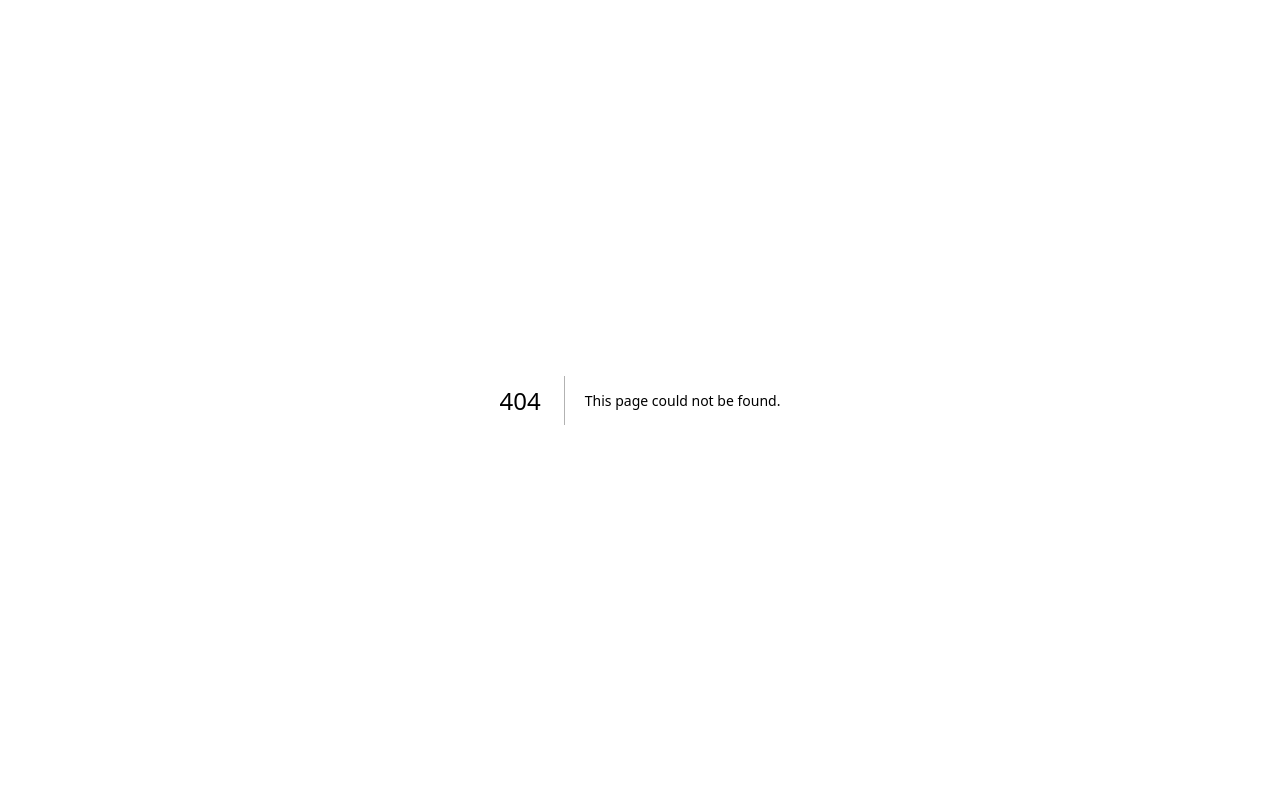
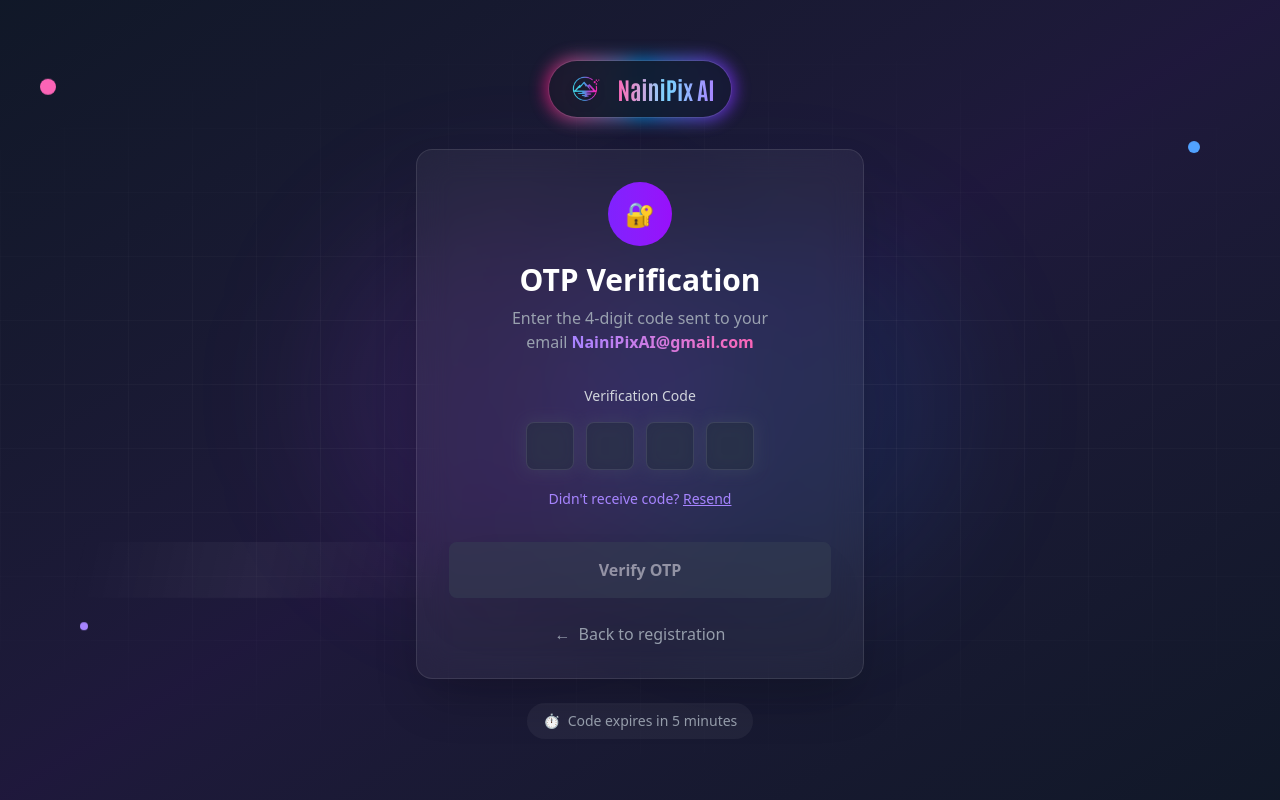
Before and after one commit to 201Harsh/NainiPix, a Next.js app in the folder frontend/: page /verify in a window 1280 px wide. Before the commit this address had no page. Built offline with nearby package versions, Linux system fonts and the light colour scheme.

Commit message:
Otp Verify page

```diff
--- /dev/null
+++ b/frontend/app/verify/page.tsx
@@ -0,0 +1,221 @@
+"use client";
+import Image from "next/image";
+import React, { useState } from "react";
+
+const page = () => {
+  const [otp, setOtp] = useState(["", "", "", ""]);
+  const [isSubmitting, setIsSubmitting] = useState(false);
+  const [isVerified, setIsVerified] = useState(false);
+  const [email, setemail] = useState("NainiPixAI@gmail.com");
+
+  const handleChange = (index: number, value: string) => {
+    if (value.length > 1) return;
+
+    const newOtp = [...otp];
+    newOtp[index] = value;
+    setOtp(newOtp);
+
+    // Auto-focus next input
+    if (value && index < 5) {
+      const nextInput = document.getElementById(`otp-${index + 1}`);
+      if (nextInput) nextInput.focus();
+    }
+  };
+
+  const handleKeyDown = (index: number, e: React.KeyboardEvent) => {
+    if (e.key === "Backspace" && !otp[index] && index > 0) {
+      const prevInput = document.getElementById(`otp-${index - 1}`);
+      if (prevInput) prevInput.focus();
+    }
+  };
+
+  const handlePaste = (e: React.ClipboardEvent) => {
+    e.preventDefault();
+    const pastedData = e.clipboardData.getData("text").slice(0, 6);
+    const newOtp = [...otp];
+
+    pastedData.split("").forEach((char, index) => {
+      if (index < 6) newOtp[index] = char;
+    });
+
+    setOtp(newOtp);
+  };
+
+  const handleSubmit = async (e: React.FormEvent) => {
+    e.preventDefault();
+    setIsSubmitting(true);
+
+    const enteredOtp = otp.join("");
+    console.log("OTP Submitted:", enteredOtp);
+
+    // Simulate API call
+    await new Promise((resolve) => setTimeout(resolve, 2000));
+
+    setIsSubmitting(false);
+    setIsVerified(true);
+
+    // Reset after success
+    setTimeout(() => {
+      setIsVerified(false);
+      setOtp(["", "", "", ""]);
+    }, 300);
+  };
+
+  const isOtpComplete = otp.every((digit) => digit !== "");
+
+  return (
+    <div className="min-h-screen w-full bg-gray-900 relative overflow-hidden">
+      {/* Background Elements */}
+      <div className="absolute inset-0 bg-gradient-to-br from-gray-900 via-purple-900/20 to-gray-900"></div>
+      <div className="absolute top-1/4 left-1/4 w-96 h-96 bg-purple-500/10 rounded-full blur-3xl"></div>
+      <div className="absolute bottom-1/4 right-1/4 w-96 h-96 bg-blue-500/10 rounded-full blur-3xl"></div>
+
+      {/* Animated Grid Pattern */}
+      <div className="absolute inset-0 bg-[linear-gradient(rgba(255,255,255,0.05)_1px,transparent_1px),linear-gradient(90deg,rgba(255,255,255,0.05)_1px,transparent_1px)] bg-[size:64px_64px] [mask-image:radial-gradient(ellipse_80%_50%_at_50%_50%,black,transparent)]"></div>
+
+      <div className="relative z-10 min-h-screen flex items-center justify-center px-4 py-8">
+        {/* OTP Card */}
+        <div className="w-full max-w-md">
+          {/* Logo Header */}
+          <div className="flex items-center justify-center mb-8 animate-fade-in">
+            <div className="relative group">
+              <div className="absolute -inset-1 bg-gradient-to-r from-pink-600 via-sky-600 to-violet-600 rounded-full blur opacity-75 group-hover:opacity-100 transition duration-200"></div>
+              <div className="relative flex items-center space-x-3 bg-gray-900/90 rounded-full px-4 py-2 ring-1 ring-white/10 backdrop-blur">
+                <Image
+                  src="/img/logo.png"
+                  alt="NainiPix AI Logo"
+                  width={40}
+                  height={40}
+                  priority
+                  className="drop-shadow-lg"
+                />
+                <h1 className="font-Antonio font-bold text-2xl text-transparent bg-clip-text bg-gradient-to-r from-pink-400 via-sky-300 to-violet-400">
+                  NainiPix AI
+                </h1>
+              </div>
+            </div>
+          </div>
+
+          {/* OTP Form */}
+          <div className="bg-white/5 backdrop-blur-lg rounded-2xl border border-white/10 p-8 shadow-2xl animate-slide-up">
+            {/* Success Message */}
+
+            <div className="text-center mb-8">
+              <div className="w-16 h-16 bg-gradient-to-r from-violet-600 to-purple-600 rounded-full flex items-center justify-center mx-auto mb-4">
+                <span className="text-2xl">🔐</span>
+              </div>
+              <h2 className="text-3xl font-bold text-white mb-2">
+                OTP Verification
+              </h2>
+              <p className="text-gray-400">
+                Enter the 4-digit code sent to your email
+                <span className="font-bold text-transparent bg-clip-text bg-gradient-to-l from-pink-400  to-violet-400 ml-1">
+                  {email}
+                </span>
+              </p>
+            </div>
+
+            <form onSubmit={handleSubmit} className="space-y-8">
+              {/* OTP Inputs */}
+              <div className="space-y-4">
+                <label className="text-sm font-medium text-gray-300 text-center block">
+                  Verification Code
+                </label>
+
+                <div
+                  className="flex justify-center space-x-3"
+                  onPaste={handlePaste}
+                >
+                  {otp.map((digit, index) => (
+                    <div key={index} className="relative group">
+                      <div
+                        className={`absolute -inset-0.5 rounded-lg blur transition-all duration-300 ${
+                          digit
+                            ? "bg-gradient-to-r from-violet-600 to-purple-600 opacity-75"
+                            : "bg-gradient-to-r from-gray-600 to-gray-600 opacity-30"
+                        } group-hover:opacity-100`}
+                      ></div>
+                      <input
+                        id={`otp-${index}`}
+                        type="text"
+                        inputMode="numeric"
+                        pattern="[0-9]*"
+                        maxLength={1}
+                        value={digit}
+                        onChange={(e) => handleChange(index, e.target.value)}
+                        onKeyDown={(e) => handleKeyDown(index, e)}
+                        className="relative w-12 h-12 text-center text-white text-xl font-bold bg-gray-800/50 border border-white/10 rounded-lg focus:outline-none focus:ring-2 focus:ring-violet-500/50 focus:border-transparent transition-all duration-200"
+                      />
+                    </div>
+                  ))}
+                </div>
+
+                {/* Resend Code */}
+                <div className="text-center">
+                  <button
+                    type="button"
+                    className="text-violet-400 hover:text-violet-300 text-sm font-medium transition-colors duration-200"
+                  >
+                    Didn't receive code?{" "}
+                    <span className="underline">Resend</span>
+                  </button>
+                </div>
+              </div>
+
+              {/* Submit Button */}
+              <button
+                type="submit"
+                disabled={!isOtpComplete || isSubmitting}
+                className={`w-full group relative transition-all duration-300 ease-out text-white font-semibold py-4 px-6 rounded-lg cursor-pointer shadow-2xl ${
+                  isOtpComplete && !isSubmitting
+                    ? "bg-gradient-to-r from-violet-600 to-purple-600 hover:from-violet-700 hover:to-purple-700 hover:scale-[1.02] hover:shadow-violet-500/25"
+                    : "bg-gray-700 cursor-not-allowed opacity-50"
+                }`}
+              >
+                {isSubmitting ? (
+                  <div className="flex items-center justify-center space-x-2">
+                    <div className="w-5 h-5 border-2 border-white/30 border-t-white rounded-full animate-spin"></div>
+                    <span>Verifying...</span>
+                  </div>
+                ) : isVerified ? (
+                  <div className="flex items-center justify-center space-x-2">
+                    <span className="text-xl">🎉</span>
+                    <span>Verified!</span>
+                  </div>
+                ) : (
+                  <>
+                    <span className="relative z-10">Verify OTP</span>
+                    <div className="absolute inset-0 bg-gradient-to-r from-transparent via-white/10 to-transparent transform -skew-x-12 translate-x-[-100%] group-hover:translate-x-[100%] transition-transform duration-1000"></div>
+                  </>
+                )}
+              </button>
+            </form>
+
+            {/* Back Link */}
+            <div className="text-center mt-6">
+              <button className="text-gray-400 hover:text-gray-300 transition-colors duration-200 flex items-center justify-center space-x-2 mx-auto">
+                <span>←</span>
+                <span>Back to registration</span>
+              </button>
+            </div>
+          </div>
+
+          {/* Security Note */}
+          <div className="text-center mt-6">
+            <div className="inline-flex items-center space-x-2 text-gray-400 text-sm bg-white/5 rounded-full px-4 py-2">
+              <span>⏱️</span>
+              <span>Code expires in 5 minutes</span>
+            </div>
+          </div>
+        </div>
+      </div>
+
+      {/* Floating Elements */}
+      <div className="absolute top-20 left-10 w-4 h-4 bg-pink-400 rounded-full animate-float"></div>
+      <div className="absolute top-40 right-20 w-3 h-3 bg-blue-400 rounded-full animate-float animation-delay-2000"></div>
+      <div className="absolute bottom-40 left-20 w-2 h-2 bg-violet-400 rounded-full animate-float animation-delay-4000"></div>
+    </div>
+  );
+};
+
+export default page;
```
